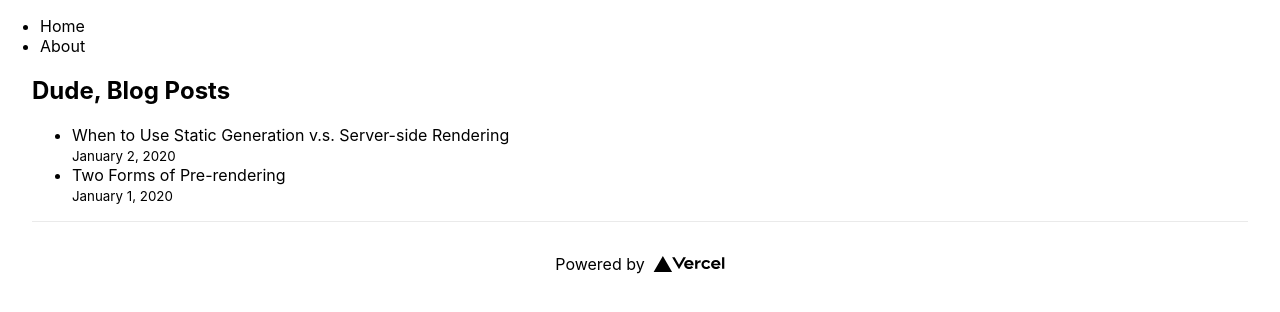
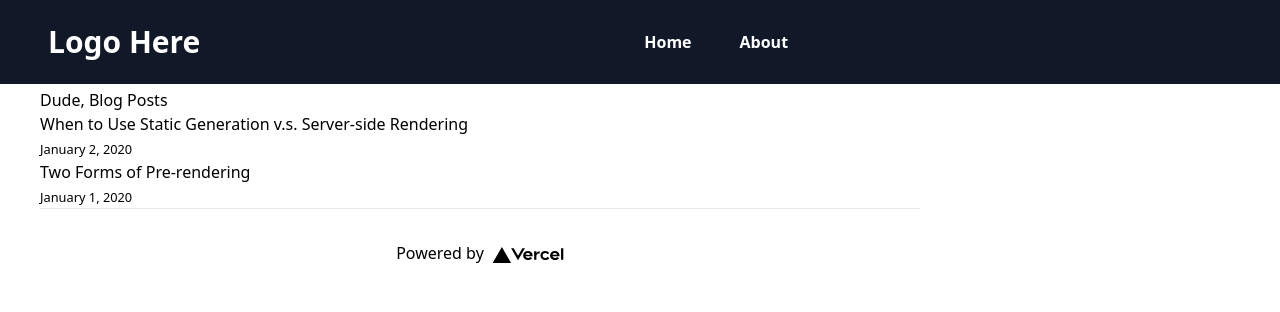
Before and after one commit to mcdaley/mcdaley-website, a Next.js app: page / in a window 1280 px wide. Shown: the top 312 px of the page. Built offline with nearby package versions, Linux system fonts and the light colour scheme.

Commit message:
Configured app to use tailwind css and added navbar

```diff
--- a/components/layout.tsx
+++ b/components/layout.tsx
@@ -13,29 +13,38 @@ import Link   from 'next/link'
  */
 export default function Layout({ children } : {children: React.ReactNode}) {
   return (
-    <div>
+    <div className="mx-auto">
       <Head>
         <link rel="icon" href="/favicon.ico" />
         <meta charSet="utf-8"></meta>
         <meta name="viewport" content="width=device-width, initial-scale=1"></meta>
       </Head>
-      <nav>
-        <ul>
+      <nav className="flex justify-between bg-gray-900 text-white w-screen">
+        <div className="px-5 xl:px-12 py-6 flex w-full items-center">
+          <Link href="#">
+            {/* <img class="h-9" src="logo.png" alt="logo"> */}
+            <a className="text-3xl font-bold font-heading">Logo Here</a>
+          </Link>
+          <ul className="hidden md:flex px-4 mx-auto font-semibold font-heading space-x-12">
             <li>
               <Link href={"/"}>
-              <a>Home</a>
+                <a className="hover:text-gray-200">Home</a>
               </Link>
             </li>
             <li>
               <Link href={"/about"}>
-              <a>About</a>
+                <a className="hover:text-gray-200">About</a>
               </Link>
             </li>
           </ul>
+          {/* TODO: Header Icons */}
+        </div>
       </nav>
-      <main>
+
+      <main role="main" className="w-full sm:w-2/3 md:w-3/4 pt-1 px-2">
         {children}
       </main>
+
     </div>
   )
 }
--- a/package.json
+++ b/package.json
@@ -19,8 +19,11 @@
   "devDependencies": {
     "@types/node": "16.11.6",
     "@types/react": "17.0.34",
+    "autoprefixer": "^10.4.0",
     "eslint": "7.32.0",
     "eslint-config-next": "12.0.2",
+    "postcss": "^8.3.11",
+    "tailwindcss": "^2.2.19",
     "typescript": "4.4.4"
   }
 }
--- a/pages/_app.tsx
+++ b/pages/_app.tsx
@@ -1,4 +1,9 @@
+//-----------------------------------------------------------------------------
+// pages/_app.tsx
+//-----------------------------------------------------------------------------
+import 'tailwindcss/tailwind.css'
 import '../styles/globals.css'
+
 import type { AppProps } from 'next/app'
 
 function MyApp({ Component, pageProps }: AppProps) {
--- /dev/null
+++ b/postcss.config.js
@@ -0,0 +1,9 @@
+//-----------------------------------------------------------------------------
+// postcss.config.js
+//-----------------------------------------------------------------------------
+module.exports = {
+  plugins: {
+    tailwindcss: {},
+    autoprefixer: {},
+  },
+}
--- a/styles/globals.css
+++ b/styles/globals.css
@@ -1,16 +1,6 @@
-html,
-body {
-  padding: 0;
-  margin: 0;
-  font-family: -apple-system, BlinkMacSystemFont, Segoe UI, Roboto, Oxygen,
-    Ubuntu, Cantarell, Fira Sans, Droid Sans, Helvetica Neue, sans-serif;
-}
-
-a {
-  color: inherit;
-  text-decoration: none;
-}
-
-* {
-  box-sizing: border-box;
-}
+/******************************************************************************
+ * styles/globals.css
+ ******************************************************************************/
+@tailwind base;
+@tailwind components;
+@tailwind utilities;
--- /dev/null
+++ b/tailwind.config.js
@@ -0,0 +1,14 @@
+//-----------------------------------------------------------------------------
+// tailwind.config.js
+//-----------------------------------------------------------------------------
+module.exports = {
+  purge: ['./pages/**/*.{js,ts,jsx,tsx}', './components/**/*.{js,ts,jsx,tsx}'],
+  darkMode: false, // or 'media' or 'class'
+  theme: {
+    extend: {},
+  },
+  variants: {
+    extend: {},
+  },
+  plugins: [],
+}
```
Also changed, not shown: 1 other file (tests, documents, lock files or other folders). Lines whose indentation alone changed are shown as unchanged.
